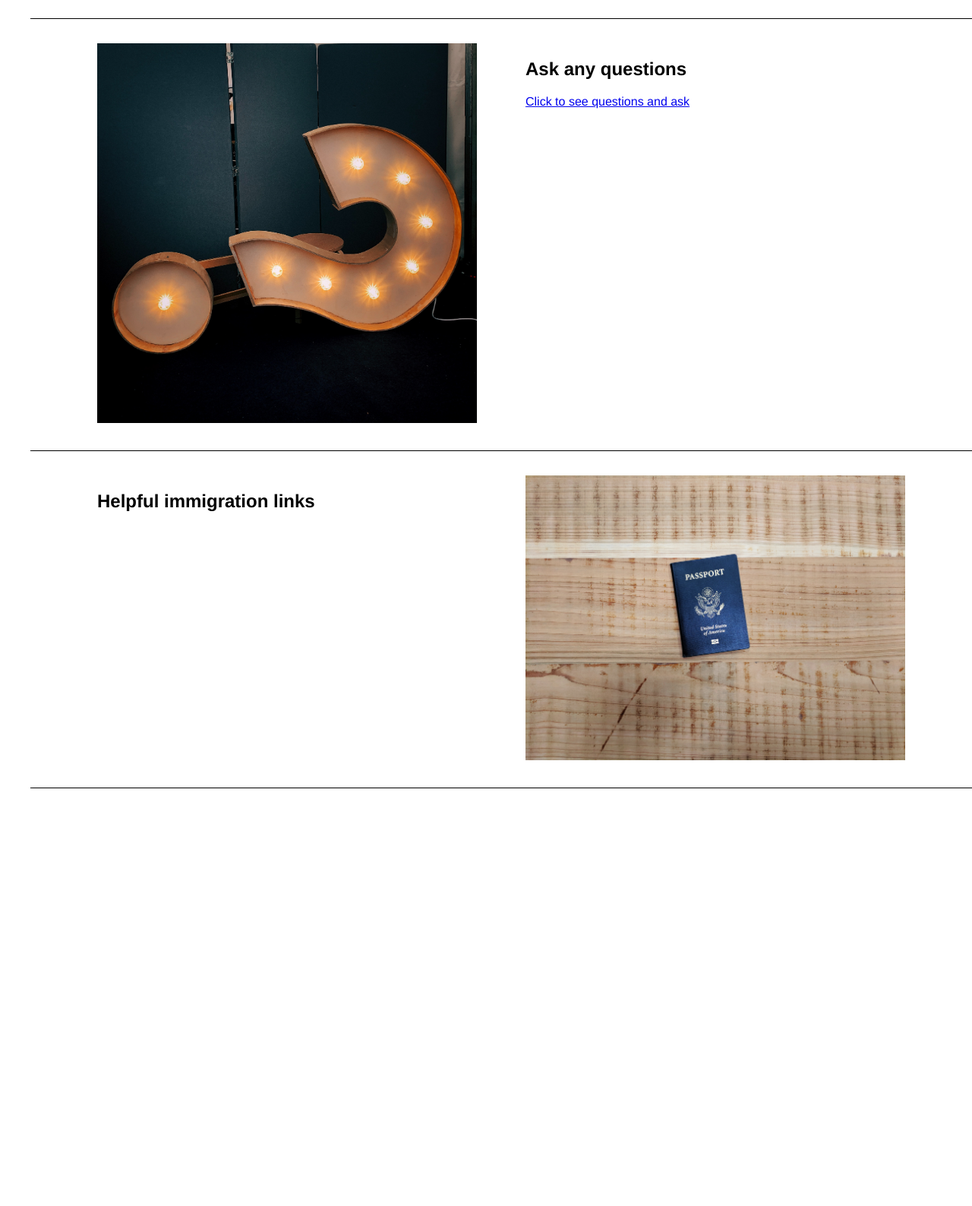
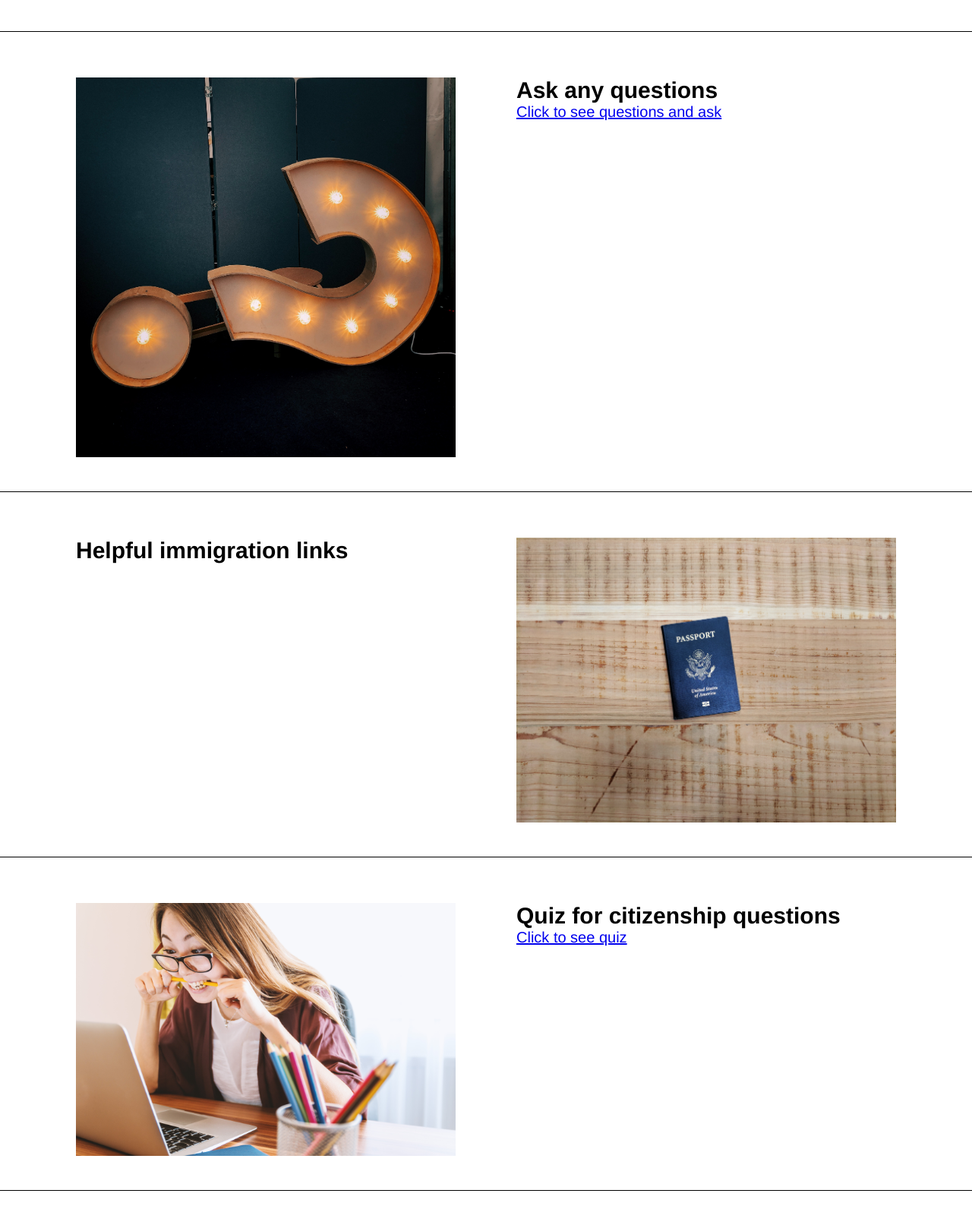
Before and after one commit to liyaSileshi/diaspora, a Django app: page / in a window 1280 px wide. Shown: the part 755-2343 px from the top of the page at 76% size. Before the commit the page ends 1793 px from the top, so only its background shows below. Run offline with Django 3.2, Linux system fonts and the light colour scheme; a user stored in the database is signed in.

Commit message:
styles on front page

```diff
--- a/home/static/home/css/styles.css
+++ b/home/static/home/css/styles.css
@@ -2,7 +2,8 @@ body{
     /* background-color: blue; */
     font-size: 16px;
     font-family: Helvetica;
-    padding: 1em;
+    /* padding: 1em; */
+    margin: 0;
     /* display: flex; */
 }
 
@@ -45,3 +46,24 @@ button{
     margin-bottom: 1em;
     margin-left: 16em;
 }
+
+.features> ul > li{
+    display: flex;
+    flex-direction: row;
+    justify-content: center;
+    align-items: flex-start;
+    border-bottom: solid black 1px;
+  }
+
+  .features > ul > li:nth-child(2n){
+    flex-direction: row-reverse;
+  }
+
+  .features > ul > li > div {
+    margin: 2em ;
+    width: 500px
+  }
+
+  .features li h2 {
+    margin: 0;
+  }
--- a/home/templates/home/index.html
+++ b/home/templates/home/index.html
@@ -1,4 +1,9 @@
 {% extends "base.html" %}
+
+{% block styles%}
+    {% load static %}
+    <link rel="stylesheet" type="text/css" href="{% static 'home/css/styles.css' %}">
+{% endblock %}
 {% block content %}
 <section class='features'>
     <ul>
@@ -36,6 +41,18 @@
             <div>
               <img src="{% static 'home/images/immigration.jpg' %}" alt='Links' width='500' height=auto>
             </div>
+        </li>
+
+        <li>
+            <div>
+              <h2>Quiz for citizenship questions</h2>
+              {% if user.is_authenticated %}
+                  <a href="{% url 'quiz' %}" class="btn btn-danger ml-2">Click to see quiz</a>
+              {% endif %}
+            </div>
+            <div>
+              <img src="{% static 'home/images/quiz.jpg' %}" alt='QnA' width='500' height=auto>
+            </div>
           </li>
       </ul>
   </section>
--- a/static/css/styles.css
+++ b/static/css/styles.css
@@ -31,24 +31,3 @@ nav a{
     font-size: 3em;
     padding-left: 14em;
 }
-
-.features> ul > li{
-    display: flex;
-    flex-direction: row;
-    justify-content: center;
-    align-items: flex-start;
-    border-bottom: solid black 1px;
-  }
-
-  .features > ul > li:nth-child(2n){
-    flex-direction: row-reverse;
-  }
-
-  .features > ul > li > div {
-    margin: 2em ;
-    width: 500px
-  }
-
-  .history li h2 {
-    margin: 0;
-  }
--- a/templates/base.html
+++ b/templates/base.html
@@ -5,6 +5,8 @@
     <meta name="viewport" content="width=device-width, initial-scale=1, shrink-to-fit=no">
     {% load static %}
     <link rel="stylesheet" type="text/css" href="{% static 'css/styles.css' %}">
+    {% block styles%}
+    {% endblock %}
     <script src="https://ajax.googleapis.com/ajax/libs/jquery/3.4.1/jquery.min.js"></script>
     {% block head%}
     {% endblock %}
@@ -13,7 +15,7 @@
   <body>
     <div class='nav-div'>
       <nav>
-        <a href='#'>Home</a>
+        <a href='/'>Home</a>
         <a href=#>About</a>
       </nav>
       {% if user.is_authenticated %}
```
Also changed, not shown: db.sqlite3, home/static/home/images/quiz.jpg (added), 1 other file.
